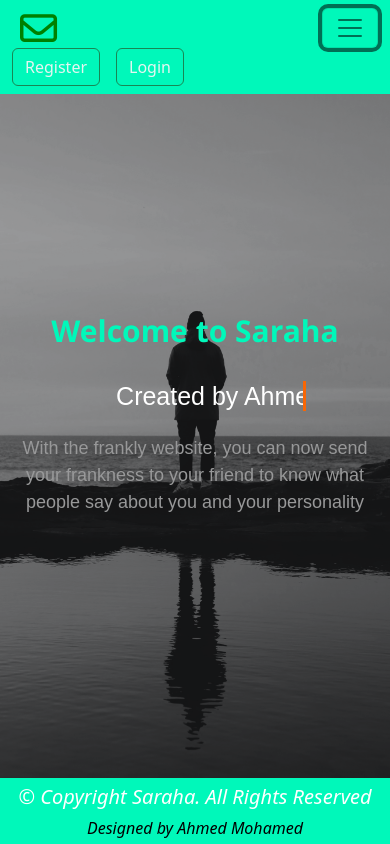
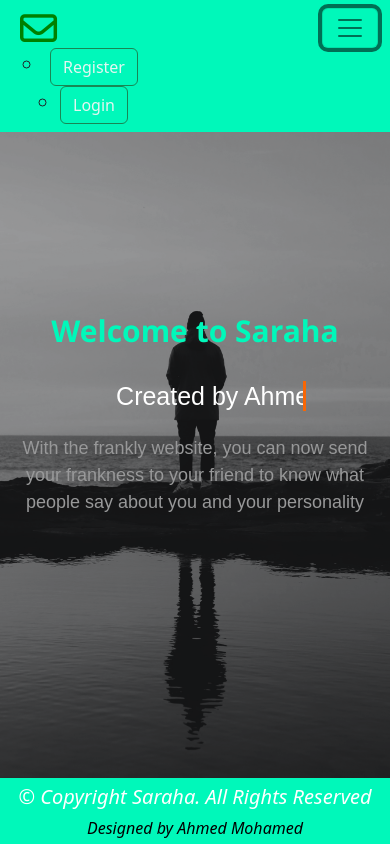
Before and after one commit to AlbashengineerAhmed/saraha-frontend, a React (Create React App) app: page / in a window 390 px wide. Both pictures are taken after a click on the button "Toggle navigation". Built offline with nearby package versions, Linux system fonts and the light colour scheme.

Commit message:
update navbar

```diff
--- a/src/Components/Navbar/Navbar.jsx
+++ b/src/Components/Navbar/Navbar.jsx
@@ -85,7 +85,7 @@
             )}
             {/* {details?<h4 className='m-auto me-2 text-white fst-italic position-relative '> Hello: {details.name.split(' ')[0]}</h4>:''} */}
             {!loginData ? (
-              <>
+              <ul className="d-flex flex-column flex-sm-row">
                 <li className="nav-item">
                   <button className="btn btn-outline-success">
                     <Link
@@ -108,7 +108,7 @@
                     </Link>
                   </button>
                 </li>
-              </>
+              </ul>
             ) : (
               <li className="nav-item">
                 <button className="btn btn-outline-danger">
```
